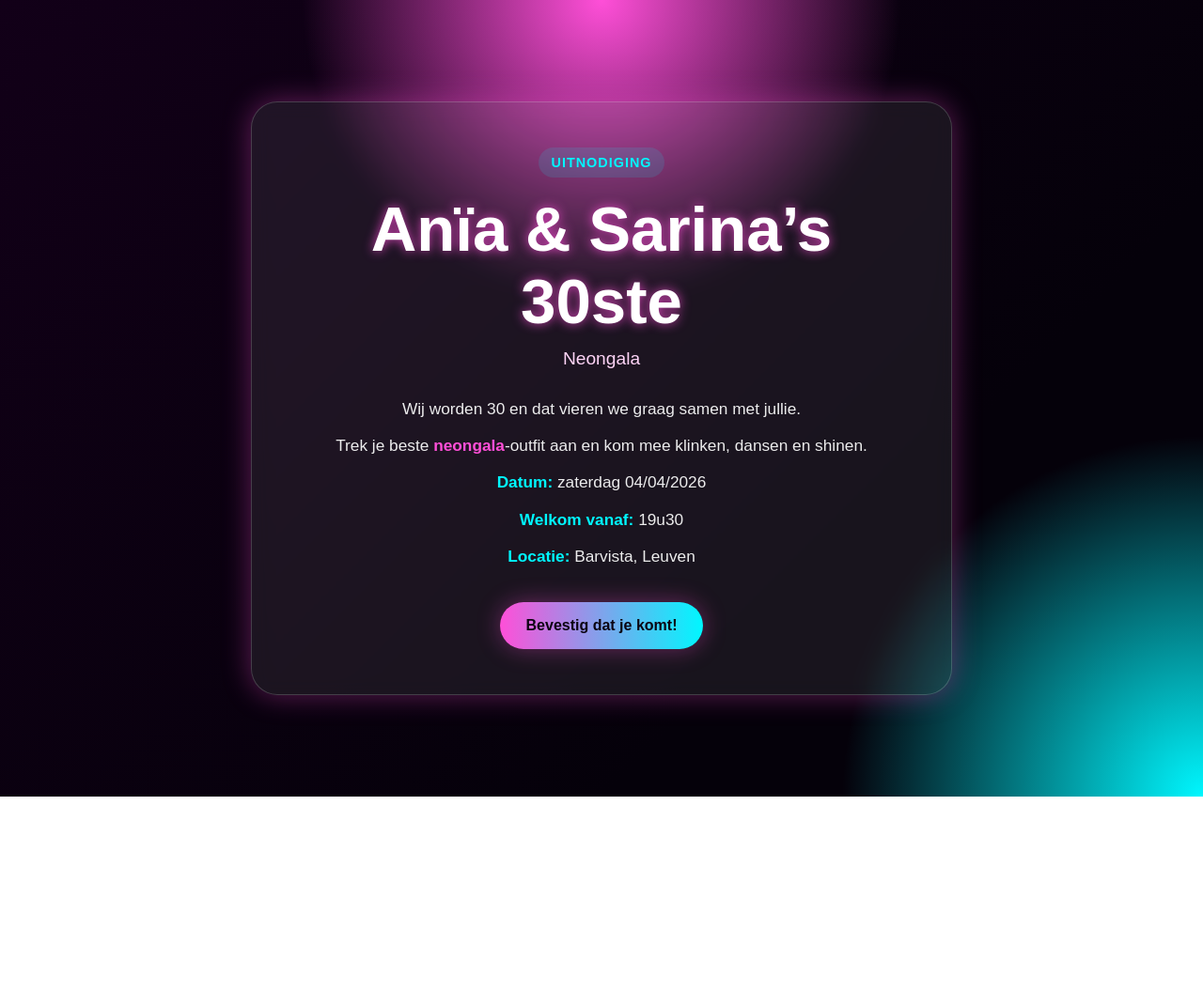
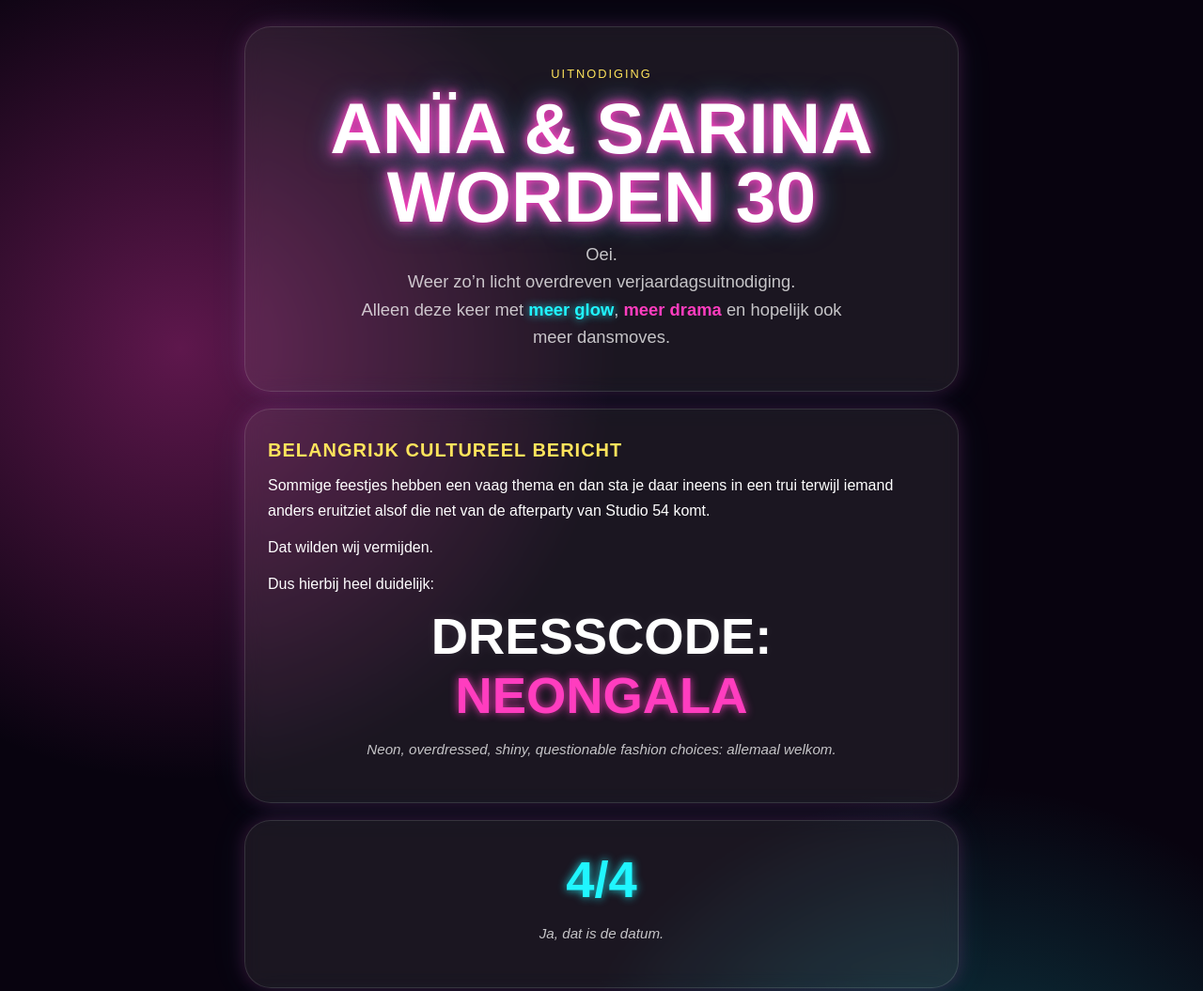
Before and after one commit to judithcaeyers/ania-sarina, a plain HTML site: page index.html in a window 1280 px wide. Shown: the top 1055 px of the page at 94% size. Before the commit the page ends 848 px from the top, so only its background shows below. Drawn offline with Linux system fonts and the light colour scheme.

Commit message:
Refactor HTML and CSS for birthday invitation

```diff
--- a/index.html
+++ b/index.html
@@ -5,124 +5,254 @@
   <meta name="viewport" content="width=device-width, initial-scale=1.0" />
   <title>Anïa & Sarina’s 30ste verjaardag</title>
   <style>
+    :root {
+      --bg: #08030f;
+      --card: rgba(255, 255, 255, 0.08);
+      --text: #ffffff;
+      --muted: rgba(255, 255, 255, 0.75);
+      --pink: #ff3dbf;
+      --blue: #20f6ff;
+      --yellow: #ffe45c;
+    }
+
+    * {
+      box-sizing: border-box;
+    }
+
     body {
       margin: 0;
+      font-family: Arial, Helvetica, sans-serif;
+      color: var(--text);
+      background:
+        radial-gradient(circle at 15% 20%, rgba(255, 61, 191, 0.35), transparent 25%),
+        radial-gradient(circle at 80% 70%, rgba(32, 246, 255, 0.28), transparent 28%),
+        radial-gradient(circle at 50% 100%, rgba(255, 228, 92, 0.08), transparent 30%),
+        var(--bg);
       min-height: 100vh;
-      display: flex;
-      align-items: center;
-      justify-content: center;
-      background:
-        radial-gradient(circle at top, #ff4fd8 0%, transparent 30%),
-        radial-gradient(circle at bottom right, #00f7ff 0%, transparent 25%),
-        linear-gradient(135deg, #120018, #05010a 70%);
-      font-family: Arial, sans-serif;
-      color: white;
-      text-align: center;
-      padding: 24px;
+      padding: 28px;
+    }
+
+    .wrap {
+      max-width: 760px;
+      margin: 0 auto;
     }
 
     .card {
-      max-width: 680px;
-      width: 100%;
-      padding: 48px 32px;
+      background: var(--card);
+      border: 1px solid rgba(255,255,255,0.12);
       border-radius: 28px;
-      background: rgba(255, 255, 255, 0.08);
-      border: 1px solid rgba(255, 255, 255, 0.18);
-      box-shadow: 0 0 30px rgba(255, 79, 216, 0.35);
+      padding: 32px 24px;
+      margin-bottom: 18px;
       backdrop-filter: blur(10px);
+      box-shadow:
+        0 0 18px rgba(255, 61, 191, 0.18),
+        0 0 40px rgba(32, 246, 255, 0.08);
     }
 
-    .eyebrow {
-      display: inline-block;
-      margin-bottom: 16px;
-      padding: 8px 14px;
-      border-radius: 999px;
-      background: rgba(0, 247, 255, 0.12);
-      color: #00f7ff;
-      font-size: 0.9rem;
-      font-weight: bold;
-      letter-spacing: 1px;
+    .hero {
+      text-align: center;
+      padding: 42px 24px;
+    }
+
+    .tiny {
       text-transform: uppercase;
+      letter-spacing: 2px;
+      font-size: 0.8rem;
+      color: var(--yellow);
+      margin-bottom: 14px;
     }
 
     h1 {
-      font-size: clamp(2.2rem, 6vw, 4.2rem);
-      margin: 0 0 12px;
-      color: #fff;
-      text-shadow: 0 0 12px rgba(255, 79, 216, 0.8);
+      margin: 0 0 10px;
+      font-size: clamp(2.4rem, 7vw, 4.8rem);
+      line-height: 0.95;
+      text-transform: uppercase;
+      color: white;
+      text-shadow:
+        0 0 8px var(--pink),
+        0 0 18px var(--pink),
+        0 0 30px rgba(32,246,255,0.5);
     }
 
-    h2 {
-      margin: 0 0 28px;
-      font-size: 1.2rem;
-      font-weight: normal;
-      color: #ffd5f7;
+    .subtitle {
+      font-size: 1.15rem;
+      color: var(--muted);
+      max-width: 520px;
+      margin: 0 auto;
+      line-height: 1.6;
+    }
+
+    .neon {
+      color: var(--blue);
+      font-weight: bold;
+      text-shadow: 0 0 10px rgba(32,246,255,0.8);
+    }
+
+    .pink {
+      color: var(--pink);
+      font-weight: bold;
+    }
+
+    .section-title {
+      font-size: 1.25rem;
+      margin: 0 0 12px;
+      color: var(--yellow);
+      text-transform: uppercase;
+      letter-spacing: 1px;
     }
 
     p {
-      font-size: 1.08rem;
+      margin: 0 0 12px;
       line-height: 1.7;
-      margin: 10px 0;
-      color: rgba(255, 255, 255, 0.92);
+      color: var(--text);
     }
 
-    .highlight {
-      color: #00f7ff;
-      font-weight: bold;
+    .muted {
+      color: var(--muted);
     }
 
-    .theme {
-      color: #ff4fd8;
+    .big-info {
+      text-align: center;
+      font-size: clamp(1.8rem, 5vw, 3.4rem);
       font-weight: bold;
+      line-height: 1.15;
+      text-transform: uppercase;
+      text-shadow: 0 0 12px rgba(255,255,255,0.08);
+    }
+
+    .big-info .accent {
+      color: var(--blue);
+      text-shadow: 0 0 10px rgba(32,246,255,0.85);
+    }
+
+    .big-info .accent2 {
+      color: var(--pink);
+      text-shadow: 0 0 10px rgba(255,61,191,0.85);
+    }
+
+    .note {
+      margin-top: 12px;
+      text-align: center;
+      color: var(--muted);
+      font-size: 0.95rem;
+      font-style: italic;
     }
 
     .button-wrap {
-      margin-top: 34px;
+      text-align: center;
+      margin-top: 18px;
     }
 
     .btn {
       display: inline-block;
       padding: 16px 28px;
       border-radius: 999px;
-      background: linear-gradient(90deg, #ff4fd8, #00f7ff);
-      color: #0b0412;
       text-decoration: none;
       font-weight: bold;
-      font-size: 1rem;
+      color: #0a0410;
+      background: linear-gradient(90deg, var(--pink), var(--blue));
+      box-shadow:
+        0 0 16px rgba(255,61,191,0.45),
+        0 0 24px rgba(32,246,255,0.35);
       transition: transform 0.2s ease, box-shadow 0.2s ease;
-      box-shadow: 0 0 24px rgba(255, 79, 216, 0.35);
     }
 
     .btn:hover {
-      transform: translateY(-2px) scale(1.02);
-      box-shadow: 0 0 30px rgba(0, 247, 255, 0.35);
+      transform: translateY(-2px) scale(1.03);
+      box-shadow:
+        0 0 24px rgba(255,61,191,0.55),
+        0 0 34px rgba(32,246,255,0.45);
     }
 
-    .small {
-      margin-top: 18px;
+    .footer {
+      text-align: center;
+      color: var(--muted);
       font-size: 0.95rem;
-      color: rgba(255, 255, 255, 0.72);
+      padding-bottom: 10px;
+    }
+
+    @media (max-width: 640px) {
+      body {
+        padding: 16px;
+      }
+
+      .card {
+        padding: 24px 18px;
+        border-radius: 22px;
+      }
+
+      .hero {
+        padding: 34px 18px;
+      }
     }
   </style>
 </head>
 <body>
-  <div class="card">
-    <div class="eyebrow">Uitnodiging</div>
-    <h1>Anïa & Sarina’s 30ste</h1>
-    <h2>Neongala</h2>
+  <div class="wrap">
 
-    <p>Wij worden 30 en dat vieren we graag samen met jullie.</p>
-    <p>Trek je beste <span class="theme">neongala</span>-outfit aan en kom mee klinken, dansen en shinen.</p>
+    <section class="card hero">
+      <div class="tiny">Uitnodiging</div>
+      <h1>Anïa & Sarina<br>worden 30</h1>
+      <p class="subtitle">
+        Oei.<br>
+        Weer zo’n licht overdreven verjaardagsuitnodiging.<br>
+        Alleen deze keer met <span class="neon">meer glow</span>, <span class="pink">meer drama</span> en hopelijk ook meer dansmoves.
+      </p>
+    </section>
 
-    <p><span class="highlight">Datum:</span> zaterdag 04/04/2026</p>
-    <p><span class="highlight">Welkom vanaf:</span> 19u30</p>
-    <p><span class="highlight">Locatie:</span> Barvista, Leuven</p>
+    <section class="card">
+      <h2 class="section-title">Belangrijk cultureel bericht</h2>
+      <p>
+        Sommige feestjes hebben een vaag thema en dan sta je daar ineens in een trui terwijl iemand anders eruitziet alsof die net van de afterparty van Studio 54 komt.
+      </p>
+      <p>
+        Dat wilden wij vermijden.
+      </p>
+      <p>
+        Dus hierbij heel duidelijk:
+      </p>
+      <p class="big-info">
+        Dresscode:<br>
+        <span class="accent2">NEONGALA</span>
+      </p>
+      <p class="note">
+        Neon, overdressed, shiny, questionable fashion choices: allemaal welkom.
+      </p>
+    </section>
 
-    <div class="button-wrap">
-      <a class="btn" href="https://forms.gle/JOUW-LINK-HIER" target="_blank" rel="noopener noreferrer">
-        Bevestig dat je komt!
-      </a>
-    </div>
+    <section class="card">
+      <p class="big-info"><span class="accent">4/4</span></p>
+      <p class="note">Ja, dat is de datum.</p>
+    </section>
+
+    <section class="card">
+      <p class="big-info">Welkom vanaf <span class="accent2">19u30</span></p>
+      <p class="note">Niet stipt om 19u29 buiten staan bibberen aub.</p>
+    </section>
+
+    <section class="card">
+      <p class="big-info"><span class="accent">Barvista</span><br>Leuven</p>
+      <p class="note">De locatie van de festiviteiten.</p>
+    </section>
+
+    <section class="card">
+      <h2 class="section-title">Praktisch maar met liefde</h2>
+      <p>
+        Laat even weten of je erbij bent.
+      </p>
+      <p>
+        In het formulier kan je aanduiden of je komt <strong>zonder +1</strong> of <strong>met +1</strong>.
+      </p>
+      <div class="button-wrap">
+        <a class="btn" href="https://docs.google.com/forms/d/e/1FAIpQLSelVehaIhjuawNZdh50oScTElXvkV7-rh9aUOVr0aFjW3Y34A/viewform?usp=publish-editor" target="_blank" rel="noopener noreferrer">
+          Bevestig je komst
+        </a>
+      </div>
+    </section>
+
+    <p class="footer">
+      Wij kijken uit naar een avond vol neon, chaos en vermoedelijk minstens één slechte foto.
+    </p>
 
   </div>
 </body>
```
